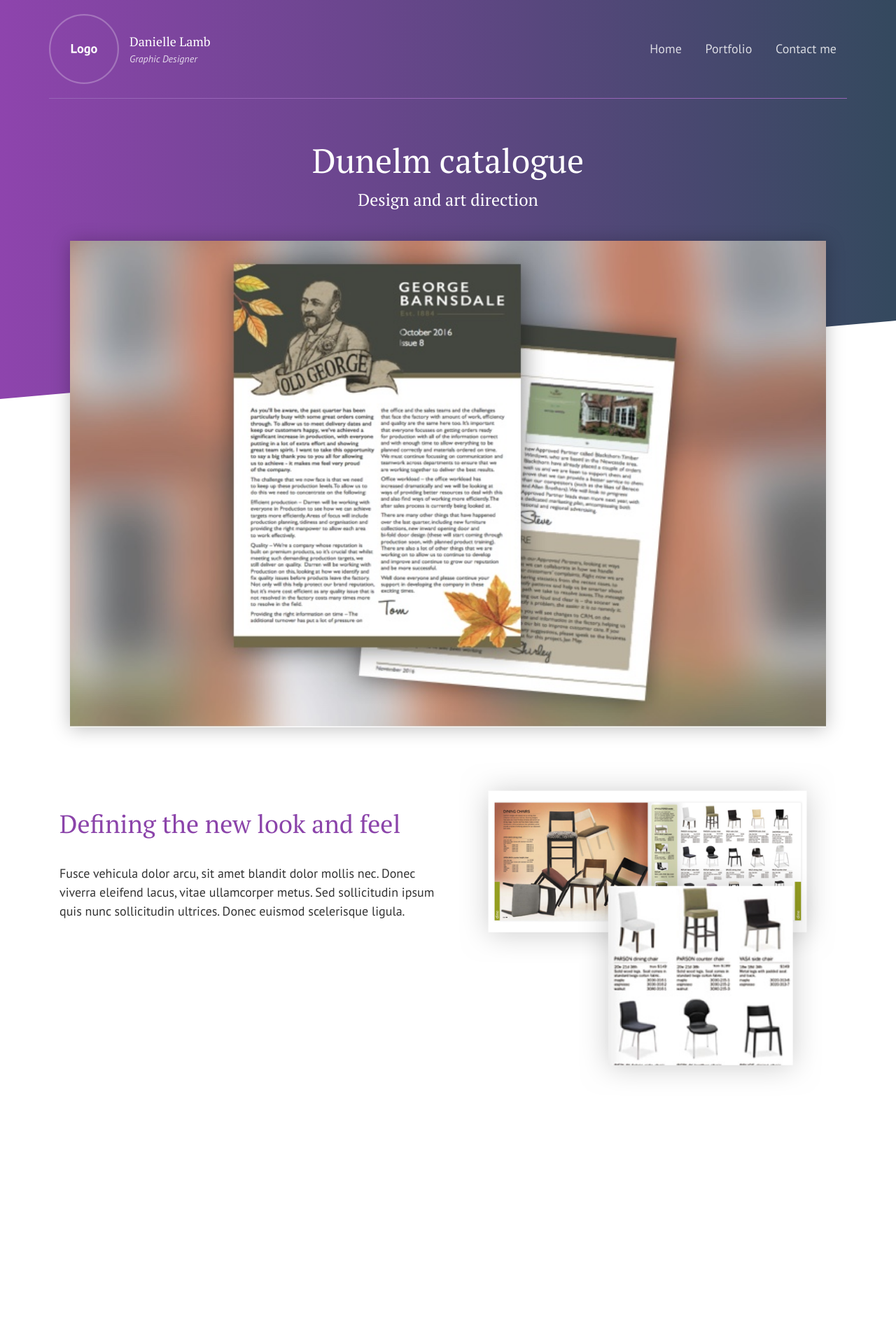
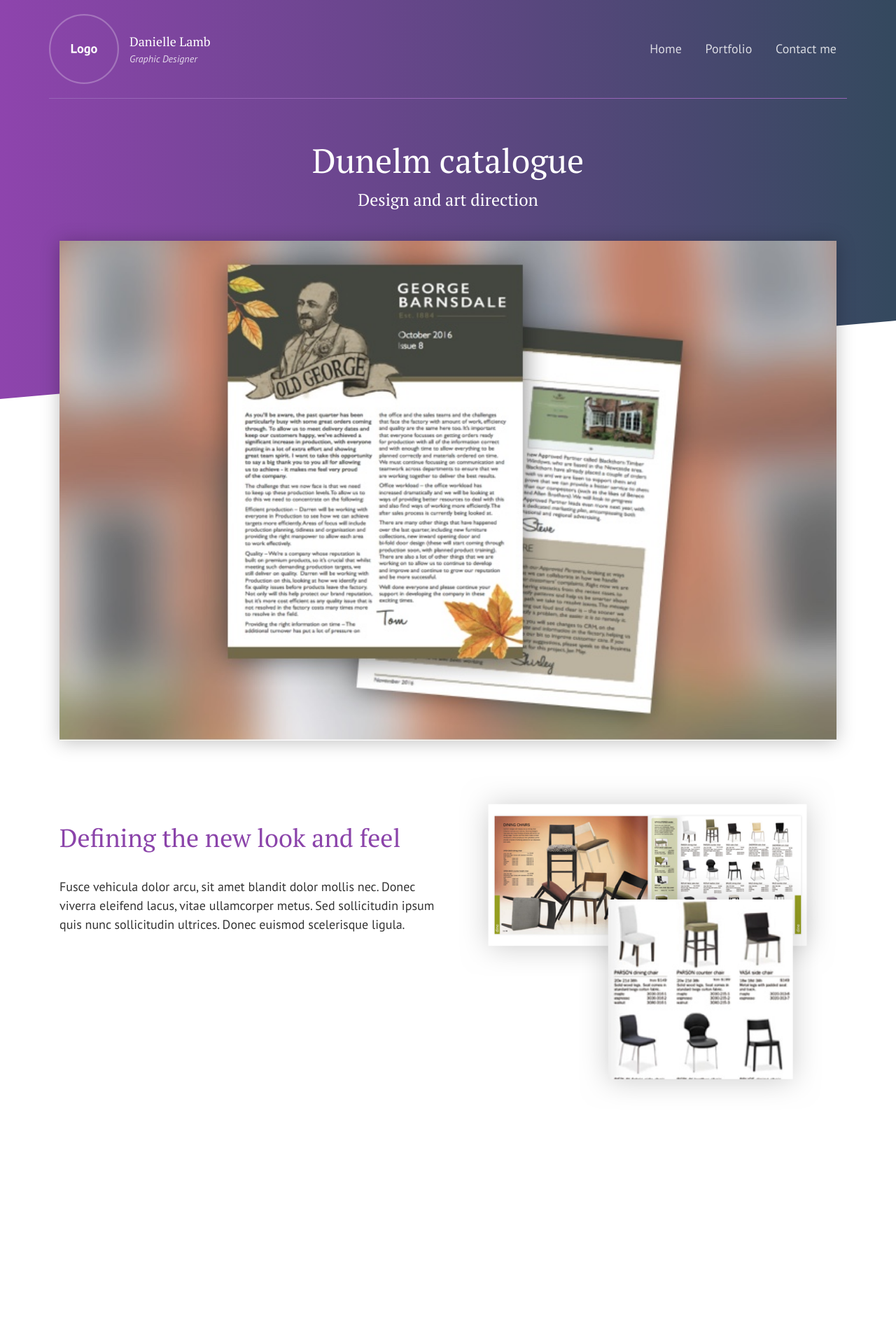
Before and after one commit to justinlamb1/danielle-portfolio-3, a Jekyll site: the page built from _posts/2017-10-29-catalogue-design-for-dunelm.html, in a window 1280 px wide. Shown: the top 1920 px of the page at 70% size. Built offline with Jekyll 4.4.1, drawn with Linux system fonts in a browser that asks for light colours.

Commit message:
no message

```diff
--- a/_posts/2017-10-29-catalogue-design-for-dunelm.html
+++ b/_posts/2017-10-29-catalogue-design-for-dunelm.html
@@ -6,8 +6,8 @@
 ---
 
 <!-- Hero image -->
-<div class="row">
-  <div class="container">
+<div class="container">
+  <div class="row">
     <div class="col">
       <img src="images/hero-image-test.jpg" alt="" class="casestudy__content__hero-image">
     </div>
```
